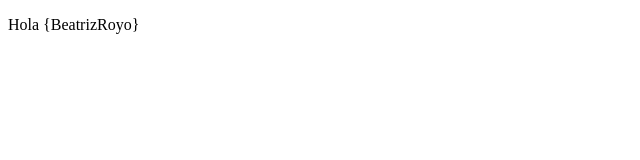
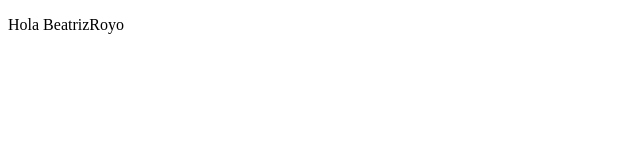
Before and after one commit to BeatrizRoyo/ci-cd, a plain HTML site: page src/index.html in a window 1280 px wide. Shown: the full height of the page, 0-640 px from the left. Drawn offline with Linux system fonts and the light colour scheme.

Commit message:
version final

```diff
--- a/src/index.html
+++ b/src/index.html
@@ -1,5 +1,5 @@
 <!DOCTYPE html>
 <html>
 <head><title>Pagina web</title></head>
-<body><p>Hola {BeatrizRoyo}</p></body>
+<body><p>Hola BeatrizRoyo</p></body>
 </html>
```
Also changed, not shown: 2 other files.
